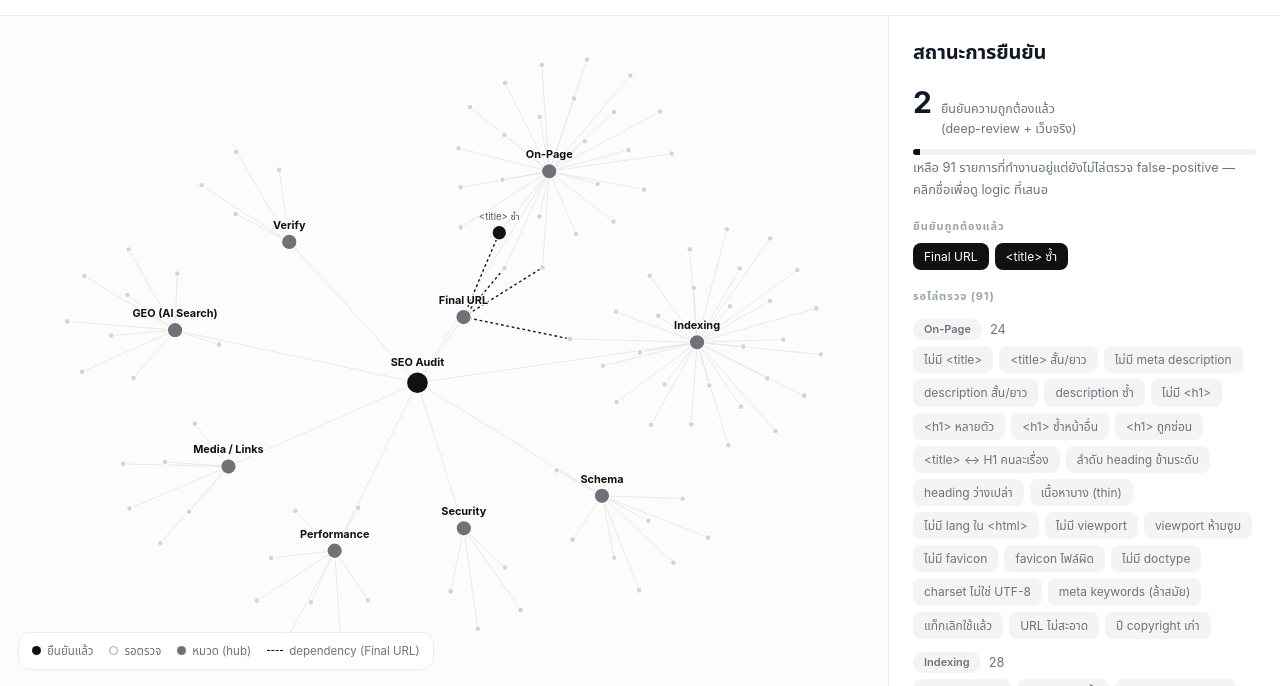
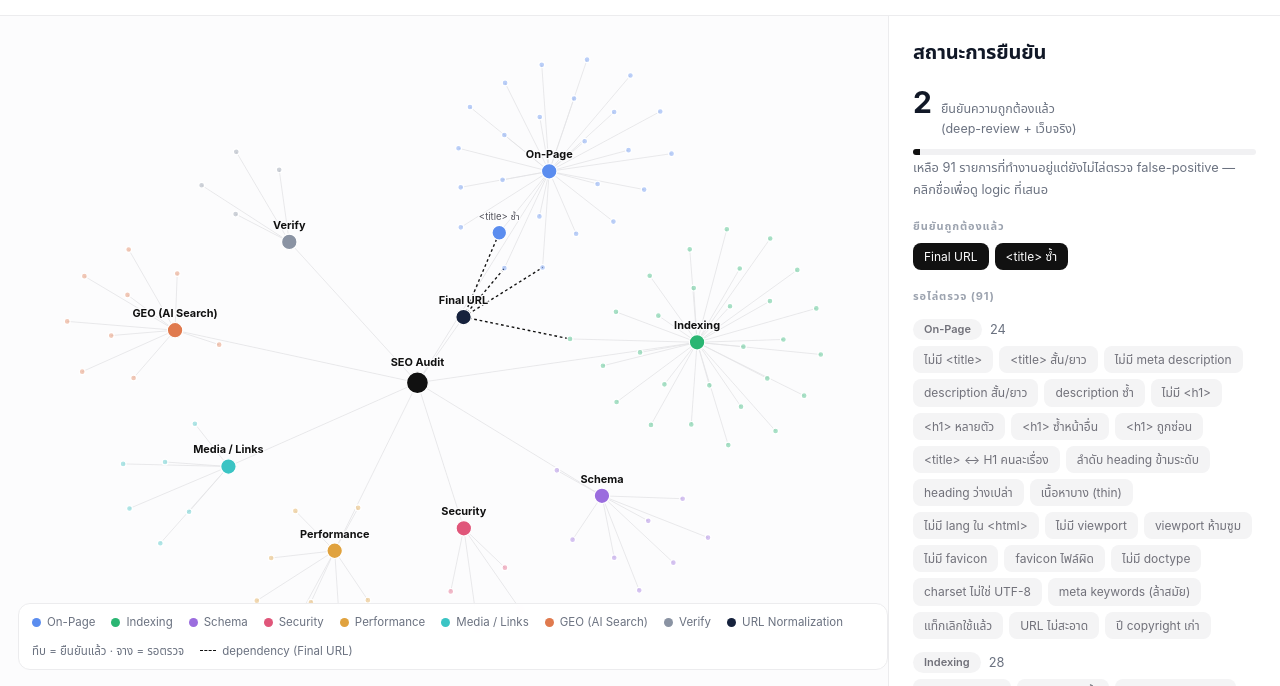
Before and after one commit to NarisaraShareinvestor/SEO_Check, a website: page ai-check-seo/public/knowledge-graph.html in a window 1280 px wide. Shown: the part 114-800 px from the top of the page. Drawn offline with Linux system fonts and the light colour scheme.

Commit message:
kg: ใส่สีแยกตามหมวดในกราฟ (chrome/panel คงขาว-ดำ, ไม่มี emoji)
ผู้ใช้: ใส่สีเฉพาะ node กราฟ แยกตามหมวด · ที่เหลือเหมือนเดิม
- node fill = สีหมวด (จาก skill-graph.json cats) · ยืนยัน/hub=ทึบ · รอตรวจ=จาง(.4)
- legend กลับมาโชว์สีหมวด · UI rail/header/accent ยังขาว-ดำ #111 ตามเดิม

Co-Authored-By: Claude Opus 4.8 (1M context) <noreply@anthropic.com>

```diff
--- a/ai-check-seo/public/knowledge-graph.html
+++ b/ai-check-seo/public/knowledge-graph.html
@@ -30,6 +30,7 @@
   .legend i{width:9px;height:9px;border-radius:50%;flex:none}
   .legend i.hollow{background:#fff;border:1.4px solid var(--faint)}
   .legend i.dash{width:16px;height:0;border-radius:0;border-top:1.6px dashed var(--ink)}
+  .legend .sep{flex-basis:100%;height:0;gap:0}
 
   .rail{width:392px;flex:none;background:var(--bg);border-left:1px solid var(--border);overflow-y:auto;padding:24px}
   .back{appearance:none;background:none;border:0;color:var(--mut);font:inherit;font-size:12.5px;cursor:pointer;padding:0;margin-bottom:16px;display:inline-flex;align-items:center;gap:5px}
@@ -85,8 +86,8 @@
 <script>
 if(window.self!==window.top)document.documentElement.classList.add('embed');
 const esc=s=>String(s==null?'':s).replace(/[&<>]/g,c=>({'&':'&amp;','<':'&lt;','>':'&gt;'}[c]));
-let DATA,POS={};
-fetch('/skill-graph.json').then(r=>r.json()).then(d=>{DATA=d;init();}).catch(()=>{document.getElementById('loading').textContent='โหลดกราฟไม่สำเร็จ';});
+let DATA,POS={},COLOR={};
+fetch('/skill-graph.json').then(r=>r.json()).then(d=>{DATA=d;d.cats.forEach(c=>COLOR[c.key]=c.color);init();}).catch(()=>{document.getElementById('loading').textContent='โหลดกราฟไม่สำเร็จ';});
 
 function layout(nodes,edges,W,H){
   const keys=[...new Set(nodes.map(n=>n.cat))].filter(k=>k!=='root');
@@ -110,22 +111,23 @@ function init(){
   DATA.nodes.forEach(n=>{a=Math.min(a,n.x);b=Math.min(b,n.y);c=Math.max(c,n.x);e=Math.max(e,n.y);});
   const pad=48;
   const rOf=n=>n.id==='__root'?12:n.hub?8.5:(n.verified?8:3.2);
-  // monochrome: ดำ=ยืนยัน/hub/root · เทาจาง=รอตรวจ
-  const fillOf=n=>{if(n.id==='__root')return'#111';if(n.hub)return'#71717a';if(n.verified)return'#111';return'#d4d4d8';};
+  // ใส่สีแยกตามหมวด (เฉพาะกราฟ) · ยืนยัน/hub = ทึบ · รอตรวจ = จาง
+  const fillOf=n=>n.id==='__root'?'#111':(COLOR[n.cat]||'#a1a1aa');
+  const opOf=n=>(n.hub||n.id==='__root'||n.verified)?1:.4;
   DATA.nodes.forEach(n=>POS[n.id]={x:n.x,y:n.y,r:rOf(n)});
   const edgesH=DATA.edges.map(g=>{const x=map[g[0]],y=map[g[1]];if(!x||!y)return'';const dep=g[2]==='dep';return `<line x1="${x.x.toFixed(1)}" y1="${x.y.toFixed(1)}" x2="${y.x.toFixed(1)}" y2="${y.y.toFixed(1)}" stroke="${dep?'#111':'#e4e4e7'}" stroke-width="${dep?1.5:.9}" ${dep?'stroke-dasharray="3 3"':''}/>`;}).join('');
   const nodesH=DATA.nodes.map(n=>{
     const isHub=n.hub||n.id==='__root', r=rOf(n), show=isHub||n.verified;
     const lbl=show?`<text class="lbl ${isHub?'hub':''}" x="${n.x.toFixed(1)}" y="${(n.y-r-6).toFixed(1)}" text-anchor="middle">${esc(n.label)}</text>`:'';
     const clk=!String(n.id).startsWith('__');
-    return `<g class="gnode" ${clk?`onclick="sel('${n.id}')" style="cursor:pointer"`:''}><title>${esc(n.label)}${n.verified?' — ยืนยันแล้ว':String(n.id).startsWith('__')?'':' — รอตรวจ'}</title><circle id="c-${esc(n.id)}" cx="${n.x.toFixed(1)}" cy="${n.y.toFixed(1)}" r="${r}" fill="${fillOf(n)}" stroke="#fff" stroke-width="1.3"/>${lbl}</g>`;
+    return `<g class="gnode" ${clk?`onclick="sel('${n.id}')" style="cursor:pointer"`:''}><title>${esc(n.label)}${n.verified?' — ยืนยันแล้ว':String(n.id).startsWith('__')?'':' — รอตรวจ'}</title><circle id="c-${esc(n.id)}" cx="${n.x.toFixed(1)}" cy="${n.y.toFixed(1)}" r="${r}" fill="${fillOf(n)}" fill-opacity="${opOf(n)}" stroke="#fff" stroke-width="1.3"/>${lbl}</g>`;
   }).join('');
   const svg=document.getElementById('svg');
   svg.setAttribute('viewBox',`${a-pad} ${b-pad} ${c-a+pad*2} ${e-b+pad*2}`);
   svg.setAttribute('preserveAspectRatio','xMidYMid meet');
   svg.innerHTML=`<defs><style>.lbl{font-family:'Inter','Noto Sans Thai',sans-serif;font-size:10.5px;fill:#52525b;paint-order:stroke;stroke:#fcfcfd;stroke-width:3px;stroke-linejoin:round}.lbl.hub{font-size:12px;font-weight:700;fill:#111}.gnode circle{transition:r .12s ease-out}.gnode:hover circle{r:9.5}</style></defs><circle id="selring" r="0" fill="none" stroke="#111" stroke-width="1.5" opacity="0"/><g>${edgesH}</g><g>${nodesH}</g>`;
   document.getElementById('loading').style.display='none'; svg.style.display='block';
-  document.getElementById('legend').innerHTML=`<span><i style="background:#111"></i>ยืนยันแล้ว</span><span><i class="hollow"></i>รอตรวจ</span><span><i style="background:#71717a"></i>หมวด (hub)</span><span><i class="dash"></i>dependency (Final URL)</span>`;
+  document.getElementById('legend').innerHTML=DATA.cats.map(c=>`<span><i style="background:${c.color}"></i>${esc(c.label)}</span>`).join('')+`<span class="sep"></span><span>ทึบ = ยืนยันแล้ว · จาง = รอตรวจ</span><span><i class="dash"></i>dependency (Final URL)</span>`;
   summary();
 }
 function setSel(id){const p=POS[id],r=document.getElementById('selring');if(!r)return;if(p){r.setAttribute('cx',p.x);r.setAttribute('cy',p.y);r.setAttribute('r',p.r+5);r.setAttribute('opacity','1');}else r.setAttribute('opacity','0');}
```
